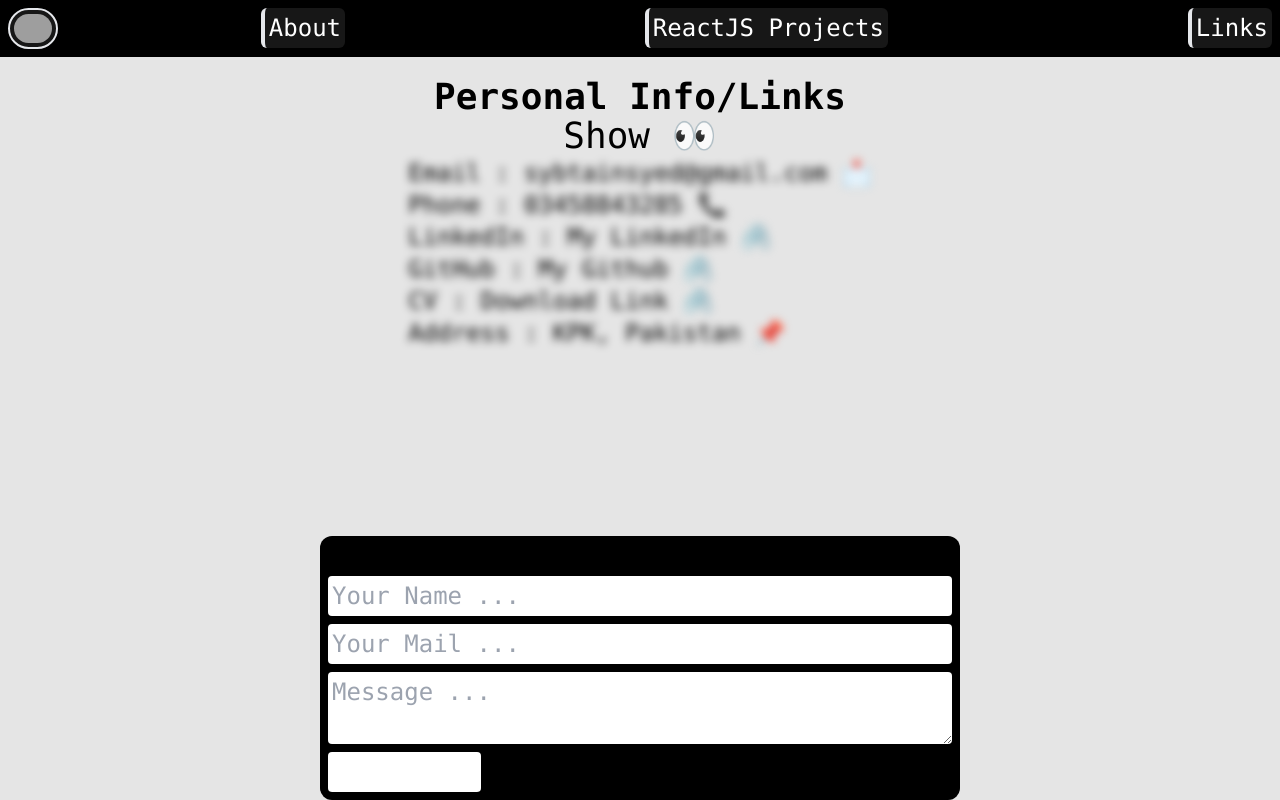
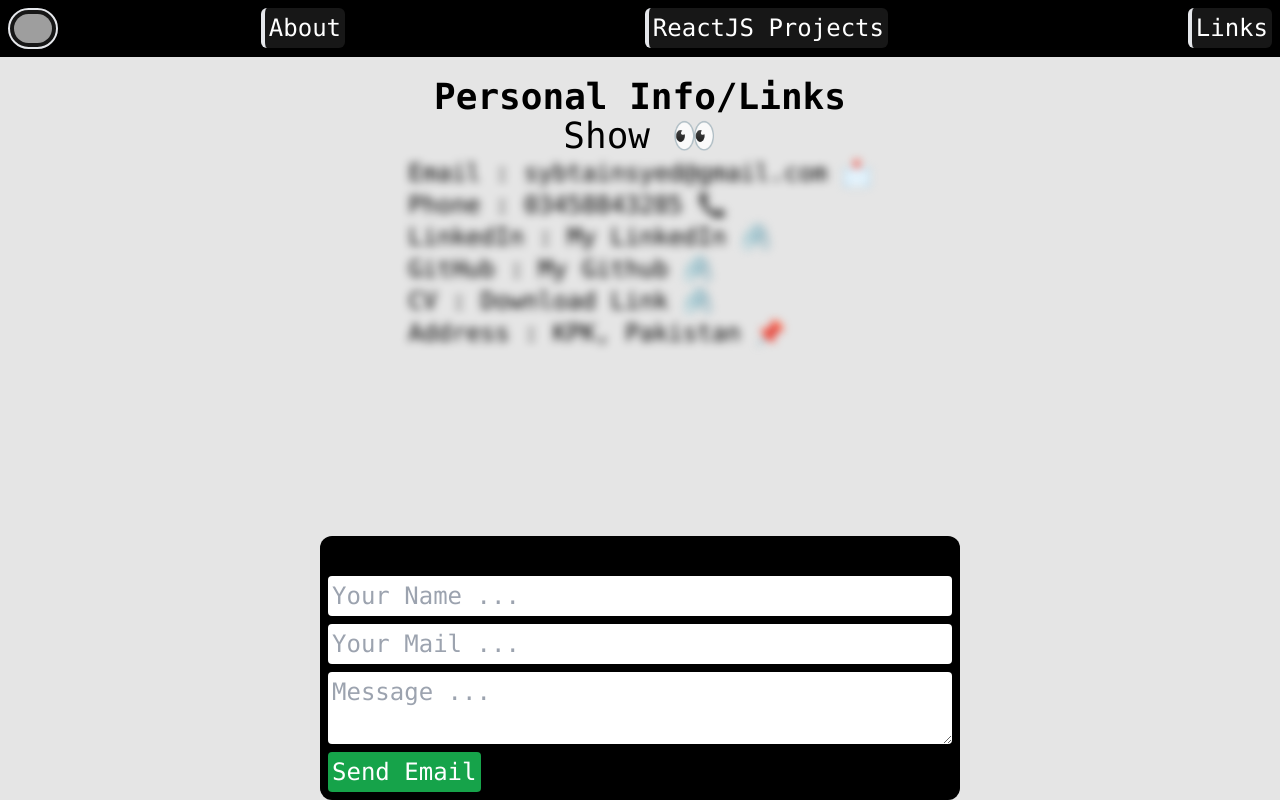
Before and after one commit to SyedSybtain/syedsybtain, a React (Vite) app: page /links in a window 1280 px wide. Built offline with nearby package versions, Linux system fonts and the light colour scheme; grey boxes are pictures that could not be loaded.

Commit message:
Unpushed Changes

```diff
--- a/src/components/Links.jsx
+++ b/src/components/Links.jsx
@@ -39,7 +39,7 @@ function Links() {
                 <input className='p-1 rounded' type="text" name='name' placeholder='Your Name ...'  />
                 <input className='p-1 rounded' type="email" name='email'  placeholder='Your Mail ...'  />
                 <textarea className='p-1 rounded' type="text" name='message' placeholder='Message ...' />
-                <button className='bg-white w-max p-1 rounded bg-green-600 text-white' type='submit' value='Send'>Send Email</button>
+                <button className='bg-green w-max p-1 rounded bg-green-600 text-white' type='submit' value='Send'>Send Email</button>
               </form>
             </div>
     </div>
```
